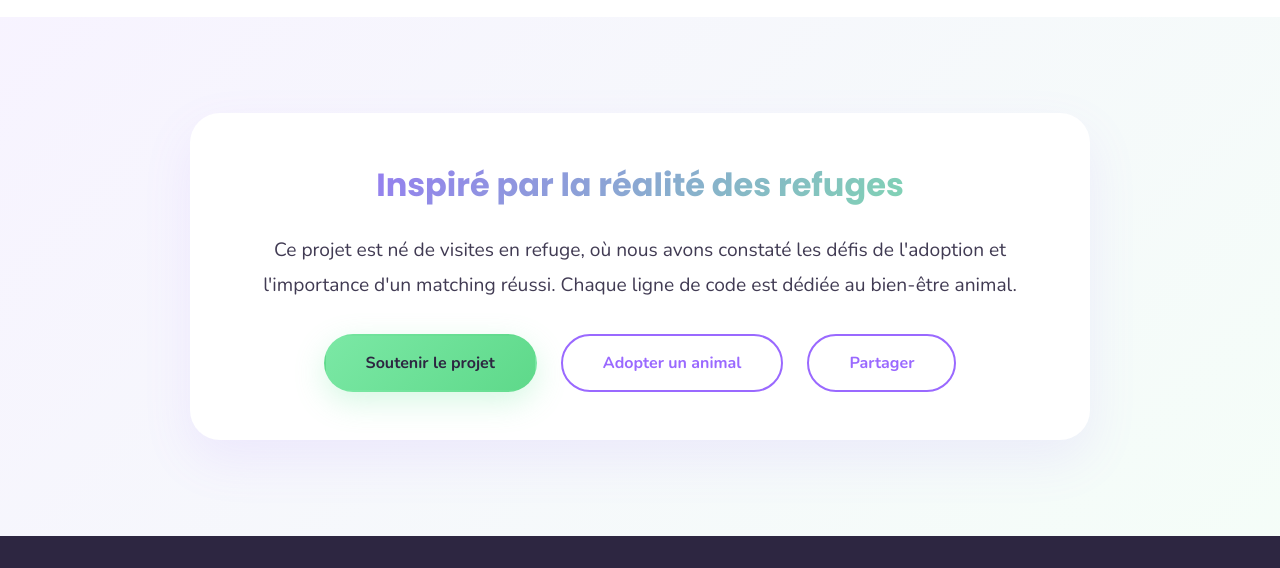
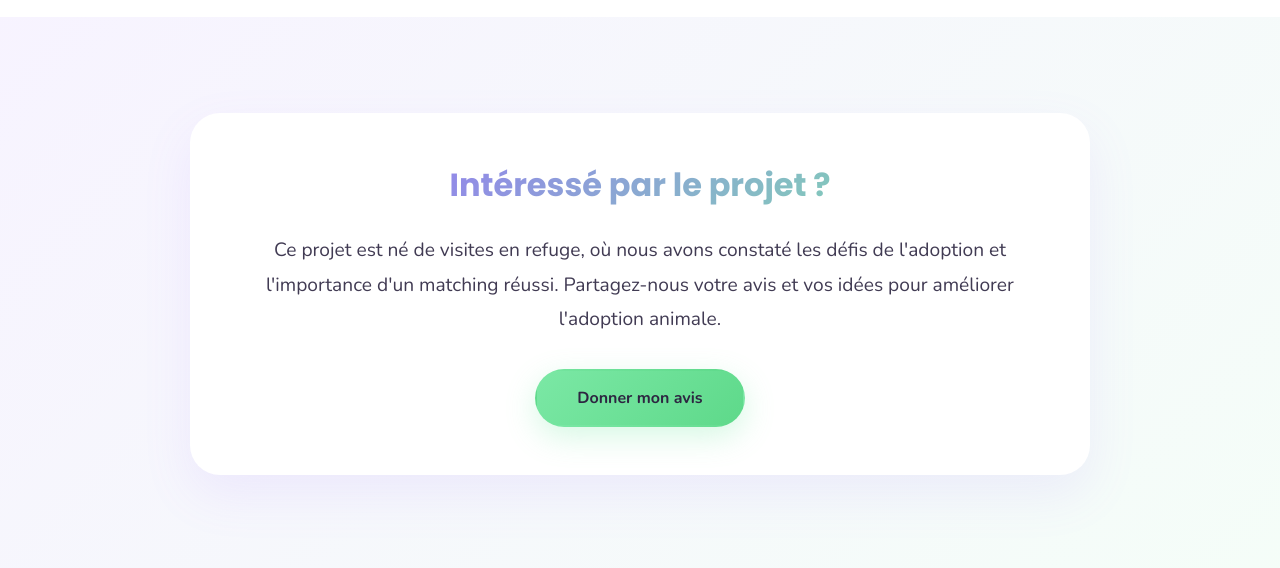
Before and after one commit to StrongCatBox/PurrfectMatesWeb, a plain HTML site: page index.html in a window 1280 px wide. Shown: the part 3092-3660 px from the top of the page. Drawn offline with nearby package versions, Linux system fonts and the light colour scheme.

Commit message:
update google forms

```diff
--- a/index.html
+++ b/index.html
@@ -142,13 +142,13 @@
     <!-- Refuge Section -->
     <section id="refuge" class="refuge">
         <div class="refuge-banner">
-            <h2>Inspiré par la réalité des refuges</h2>
+            <h2>Intéressé par le projet ?</h2>
             <p>Ce projet est né de visites en refuge, où nous avons constaté les défis de l'adoption et l'importance
-                d'un matching réussi. Chaque ligne de code est dédiée au bien-être animal.</p>
+                d'un matching réussi. Partagez-nous votre avis et vos idées pour améliorer l'adoption animale.</p>
             <div class="refuge-actions">
-                <a href="#" class="refuge-btn refuge-btn-primary">Soutenir le projet</a>
-                <a href="#" class="refuge-btn refuge-btn-secondary">Adopter un animal</a>
-                <a href="#" class="refuge-btn refuge-btn-secondary">Partager</a>
+                <a href="https://docs.google.com/forms/d/e/1FAIpQLSfXEJIPZUWyVYF1IhlQtgVUDNqkduaJ4R1KFX1DOReCgxv7VQ/viewform?usp=dialog"
+                    target="_blank" class="refuge-btn refuge-btn-primary">Donner mon
+                    avis</a>
             </div>
         </div>
     </section>
```
